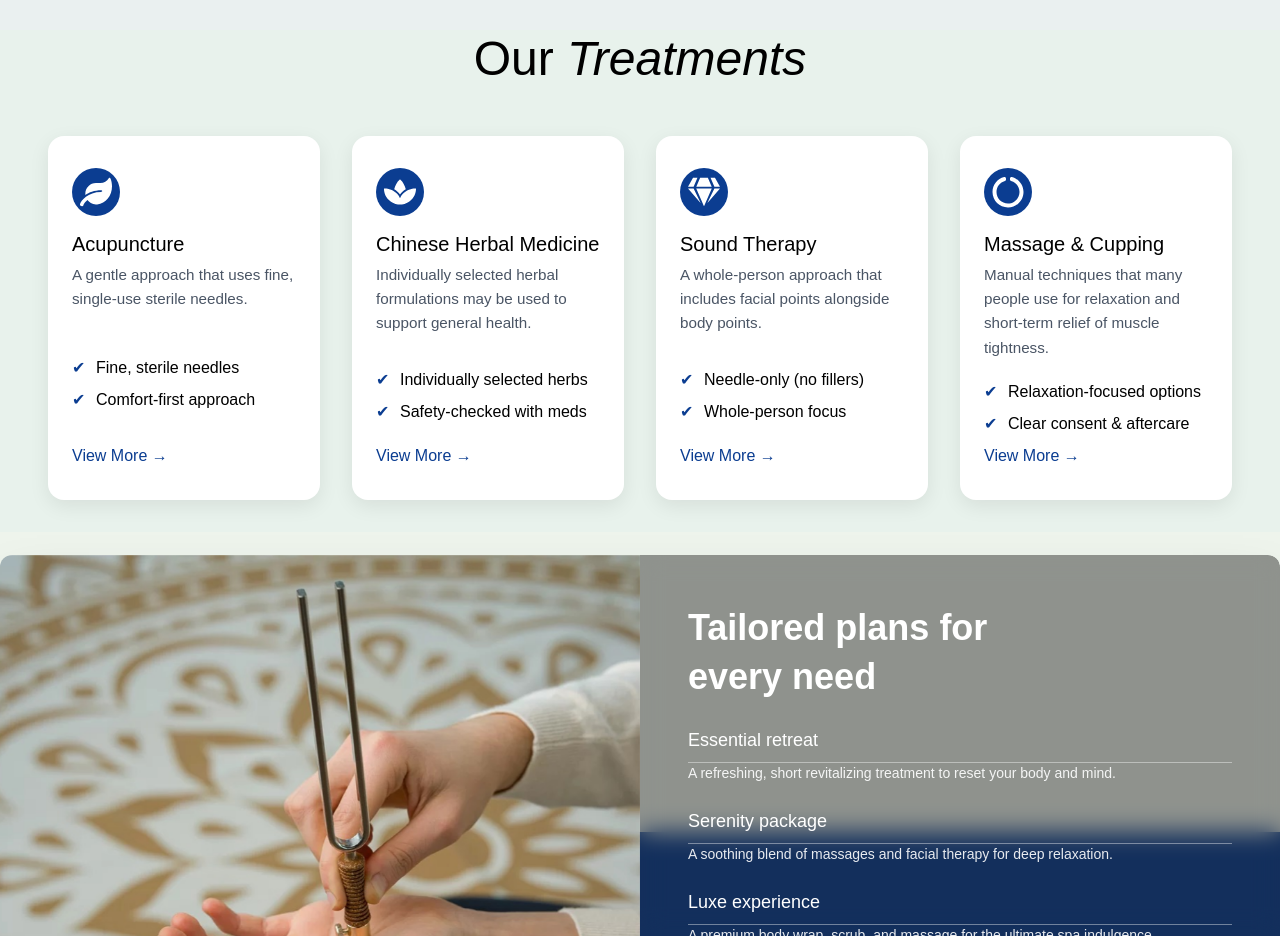
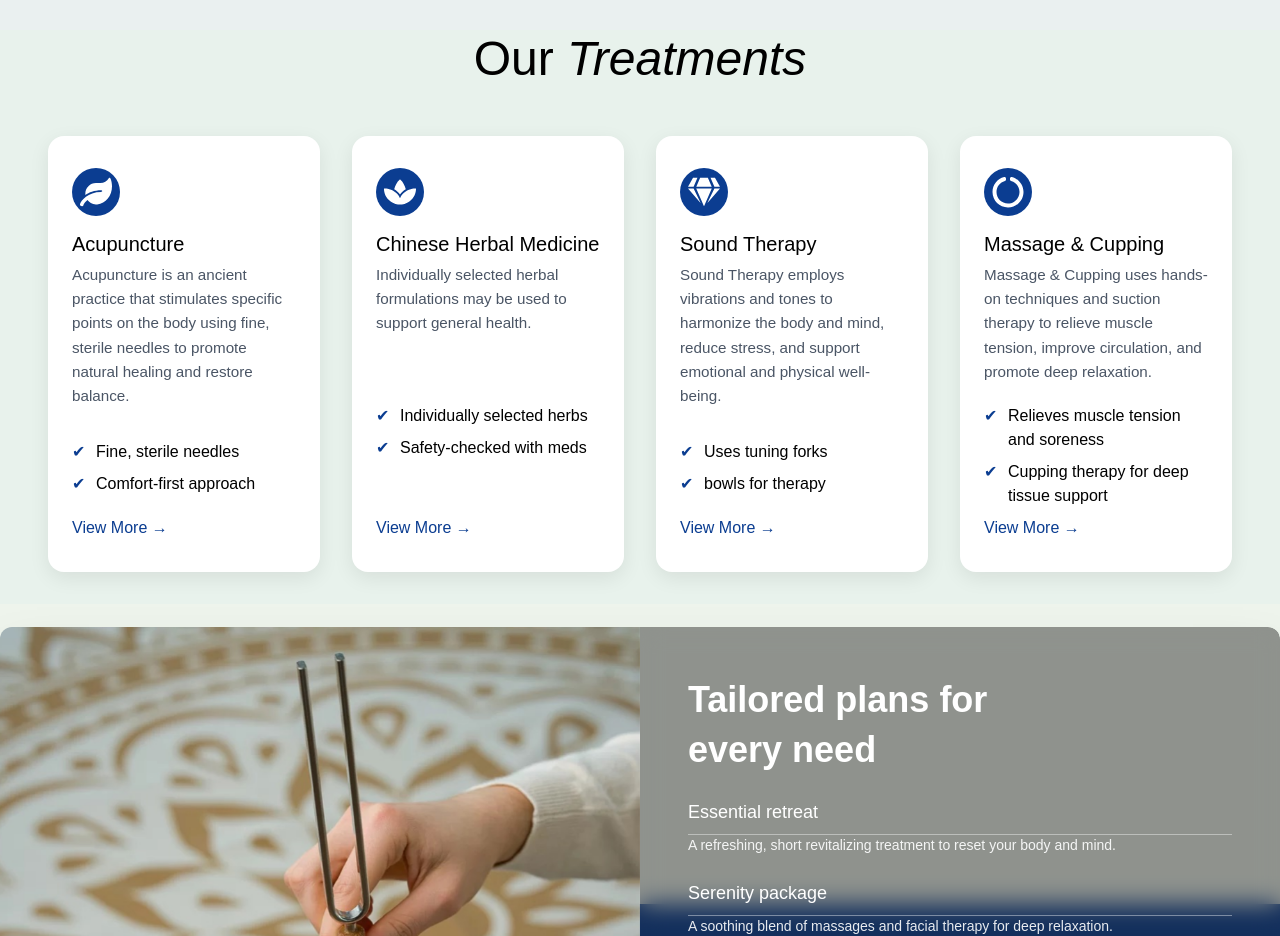
Before and after one commit to dibyawebtuned/acupuncture, a Next.js app: page /about in a window 1280 px wide. Shown: the part 2480-3416 px from the top of the page. Built offline with nearby package versions, Linux system fonts and the light colour scheme; a web font is replaced by a local one.

Commit message:
change in content

```diff
--- a/src/app/about/page.js
+++ b/src/app/about/page.js
@@ -155,13 +155,13 @@ const Page = () => {
                     {/* Services */}
                     <Services
                         bgClass="bg-[#e8f2ec]"
-                        cardTheme={{
-                            baseBg: "bg-white",
-                            baseText: "text-[#355342]",
-                            icon: "text-[#5b8a6e]",
-                            hoverBg: "hover:bg-[#5b8a6e]",
-                            hoverText: "group-hover:text-white",
-                        }}
+                        // cardTheme={{
+                        //     baseBg: "bg-white",
+                        //     baseText: "text-[#355342]",
+                        //     icon: "text-[#5b8a6e]",
+                        //     hoverBg: "hover:bg-[#5b8a6e]",
+                        //     hoverText: "group-hover:text-white",
+                        // }}
                     />
                 </div>
             </section>
--- a/src/component/Services.js
+++ b/src/component/Services.js
@@ -8,7 +8,7 @@ const servicesData = [
     {
         icon: <FaLeaf size={32} />,
         title: "Acupuncture",
-        description: "A gentle approach that uses fine, single-use sterile needles.",
+        description: "Acupuncture is an ancient practice that stimulates specific points on the body using fine, sterile needles to promote natural healing and restore balance.",
         features: ["Fine, sterile needles", "Comfort-first approach"],
         link: "/acupuncture",
     },
@@ -24,16 +24,16 @@ const servicesData = [
         icon: <FaGem size={32} />,
         title: "Sound Therapy",
         description:
-            "A whole-person approach that includes facial points alongside body points.",
-        features: ["Needle-only (no fillers)", "Whole-person focus"],
+            "Sound Therapy employs vibrations and tones to harmonize the body and mind, reduce stress, and support emotional and physical well-being.",
+        features: ["Uses tuning forks", "bowls for therapy"],
         link: "/sound-therapy",
     },
     {
         icon: <FaCircleNotch size={32} />,
         title: "Massage & Cupping",
         description:
-            "Manual techniques that many people use for relaxation and short-term relief of muscle tightness.",
-        features: ["Relaxation-focused options", "Clear consent & aftercare"],
+            "Massage & Cupping uses hands-on techniques and suction therapy to relieve muscle tension, improve circulation, and promote deep relaxation.",
+        features: ["Relieves muscle tension and soreness", "Cupping therapy for deep tissue support"],
         link: "/massage",
     },
 ];
```
